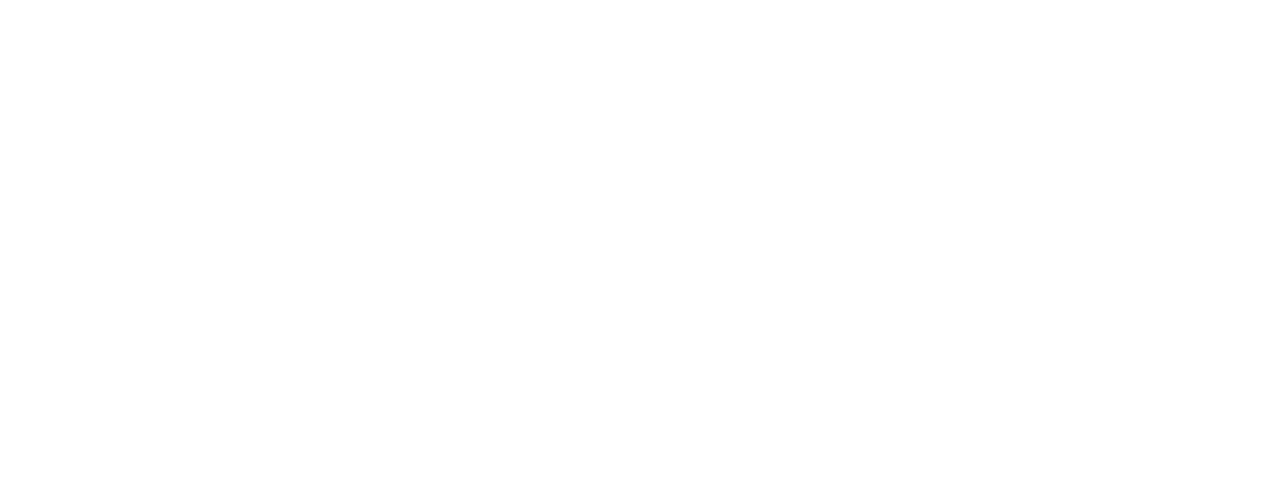
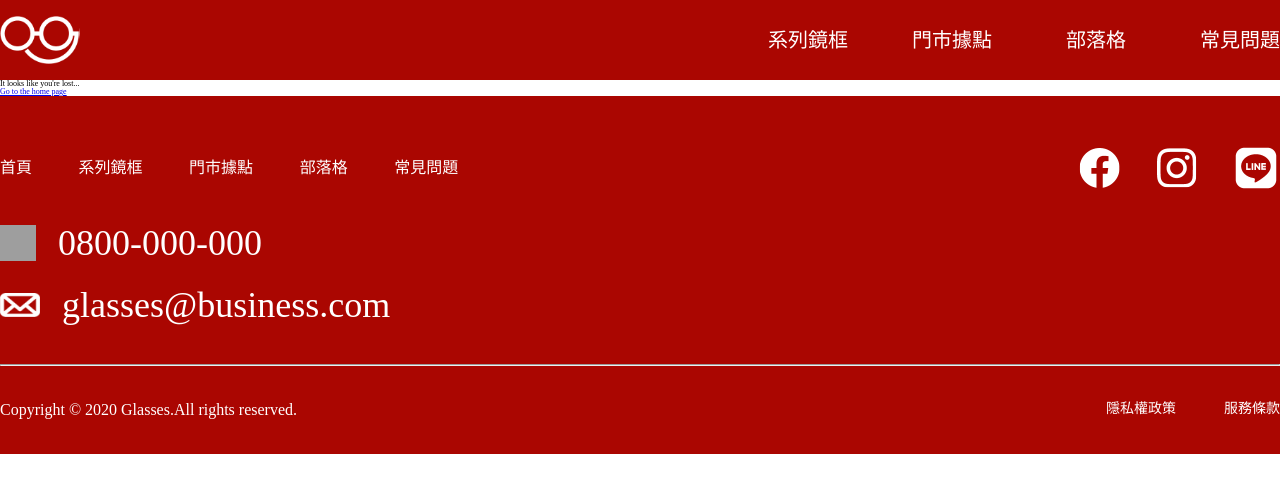
Before and after one commit to Feijai/glassHomePage, a React (Create React App) app: page /#/glassHomePage/location in a window 1280 px wide. Before the commit this address had no page. Shown: the top 492 px of the page. Built offline with nearby package versions, Linux system fonts and the light colour scheme; grey boxes are pictures that could not be loaded; a web font is replaced by a local one.

Commit message:
設定
修改 路徑為 hashrouter , 才不會造成重整以後404問題

```diff
--- a/package.json
+++ b/package.json
@@ -2,7 +2,7 @@
   "name": "glass-home-page",
   "version": "0.1.0",
   "private": true,
-  "homepage":"glassHomePage",
+  "homepage": ".",
   "dependencies": {
     "@testing-library/jest-dom": "^5.16.4",
     "@testing-library/react": "^13.3.0",
--- a/src/App.tsx
+++ b/src/App.tsx
@@ -1,14 +1,31 @@
 import * as React from "react";
-import type { RouteObject } from "react-router-dom";
-import { Outlet, Link, useRoutes, useParams } from "react-router-dom";
+import { Route, Routes } from "react-router-dom";
 import routes from './router/routes'
+import Header from './component/Header'
+import Footer from './component/Footer'
+import Home from './Pages/Home'
+import ErrorPage from './Pages/ErrorPage'
+import GlassFrame from "./Pages/GlassFrame"
+import Question from './Pages/Question';
+import Location from './Pages/Loaction'
+import LocationDetail from './Pages/Loaction/LocationDetail';
+import Blog from './Pages/Blog'
 
 export default function App() {
-  let element = useRoutes(routes);
 
   return (
     <>
-      {element}
+      <Header />
+      <Routes>
+        <Route path="/" element={< Home />} />
+        <Route path="/classFrame" element={< GlassFrame />} />
+        <Route path="/location" element={< Location />} />
+        <Route path="/location/detail" element={< LocationDetail />} />
+        <Route path="/blog" element={< Blog />} />
+        <Route path="/question" element={< Question />} />
+        <Route path="/*" element={< ErrorPage />} />
+      </Routes>
+      <Footer />
     </>
   );
 }
--- a/src/Pages/Loaction/index.tsx
+++ b/src/Pages/Loaction/index.tsx
@@ -100,7 +100,7 @@
 export const Card: React.FC<dataProps> = (data) => {
     const navigate = useNavigate()
     const handleOnClick = () => {
-        navigate("/glassHomePage/location/detail", { replace: true, state: { ...data } });
+        navigate("/location/detail", { replace: true, state: { ...data } });
     }
     return (
         <div className="card">
--- a/src/component/Footer/index.tsx
+++ b/src/component/Footer/index.tsx
@@ -73,7 +73,7 @@
         width:174px;
     }
 }
-@media (max-width: 768px){
+@media (max-width: 930px){
     .header{
         ul{
             margin-top:20px;
--- a/src/component/GlassCard/index.tsx
+++ b/src/component/GlassCard/index.tsx
@@ -16,6 +16,7 @@
     margin-bottom:80px;
     img{
         height:${(props) => (props.imgHeight)};
+        object-fit: cover;
     }
     .money{
         font-weight:500;
--- a/src/component/Header/index.tsx
+++ b/src/component/Header/index.tsx
@@ -3,6 +3,7 @@
 import Logo from '../../assets/logo-white.png'
 import styled from "styled-components";
 
+const host = process.env.REACT_APP_PATH
 const HeaderCss = styled.div`
 align-items:center;
 .logo{
@@ -41,7 +42,7 @@
 
 }
 
-@media (max-width: 488px){
+@media (max-width: 720px){
     .container {
         flex-wrap: wrap;
         justify-content:center;
@@ -66,21 +67,21 @@
     return <HeaderCss className='globalRed'>
         <div className="container dfjcsb">
             <div className="logo">
-                <Link to="/glassHomePage" />
+                <Link to="/" />
 
             </div>
             <ul className="dfjcsb">
                 <li >
-                    <Link to="/glassHomePage/classFrame" className='globalWordWhite s20'>系列鏡框</Link>
+                    <Link to="/classFrame" className='globalWordWhite s20'>系列鏡框</Link>
                 </li>
                 <li>
-                    <Link to="/glassHomePage/location" className='globalWordWhite s20'>門市據點</Link>
+                    <Link to="/location" className='globalWordWhite s20'>門市據點</Link>
                 </li>
                 <li>
-                    <Link to="/glassHomePage/blog" className='globalWordWhite s20'>部落格</Link>
+                    <Link to="/blog" className='globalWordWhite s20'>部落格</Link>
                 </li>
                 <li>
-                    <Link to="/glassHomePage/question" className='globalWordWhite s20'>常見問題</Link>
+                    <Link to="/question" className='globalWordWhite s20'>常見問題</Link>
                 </li>
             </ul>
         </div>
--- a/src/index.tsx
+++ b/src/index.tsx
@@ -2,15 +2,15 @@
 import ReactDOM from 'react-dom/client';
 import './index.css';
 import App from './App';
-import { BrowserRouter } from "react-router-dom";
+import { HashRouter } from "react-router-dom";
 
 const root = ReactDOM.createRoot(
   document.getElementById('root') as HTMLElement
 );
 root.render(
   <React.StrictMode>
-    <BrowserRouter>
+    <HashRouter>
       <App />
-    </BrowserRouter>
+    </HashRouter>
   </React.StrictMode>
 );
--- a/src/router/routes.tsx
+++ b/src/router/routes.tsx
@@ -8,18 +8,19 @@
 import Location from '../Pages/Loaction'
 import LocationDetail from '../Pages/Loaction/LocationDetail';
 import Blog from '../Pages/Blog'
+const host = process.env.REACT_APP_PATH
 
 const routes: RouteObject[] = [
   {
-    path: "/glassHomePage",
+    path: `${host}/`,
     element: <Layout />,
     children: [
       { index: true, element: <Home /> },
-      { path: "/glassHomePage/classFrame", element: <GlassFrame /> },
-      { path: '/glassHomePage/location', element: <Location />, },
-      { path: "/glassHomePage/location/detail", element: <LocationDetail /> },
-      { path: '/glassHomePage/question', element: <Question /> },
-      { path: '/glassHomePage/blog', element: <Blog /> },
+      { path: `${host}/classFrame`, element: <GlassFrame /> },
+      { path: `${host}/location`, element: <Location />, },
+      { path: `${host}/location/detail`, element: <LocationDetail /> },
+      { path: `${host}/question`, element: <Question /> },
+      { path: `${host}/blog`, element: <Blog /> },
       { path: "*", element: <ErrorPage /> },
     ],
   },
```
Also changed, not shown: src/App_backUp.tsx (added, +14 -0 lines), 1 other file (tests, documents, lock files or other folders).
